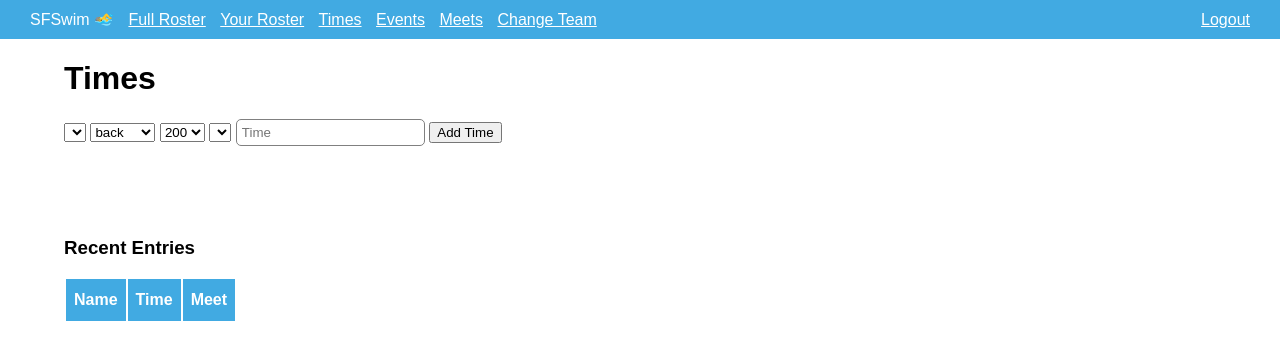
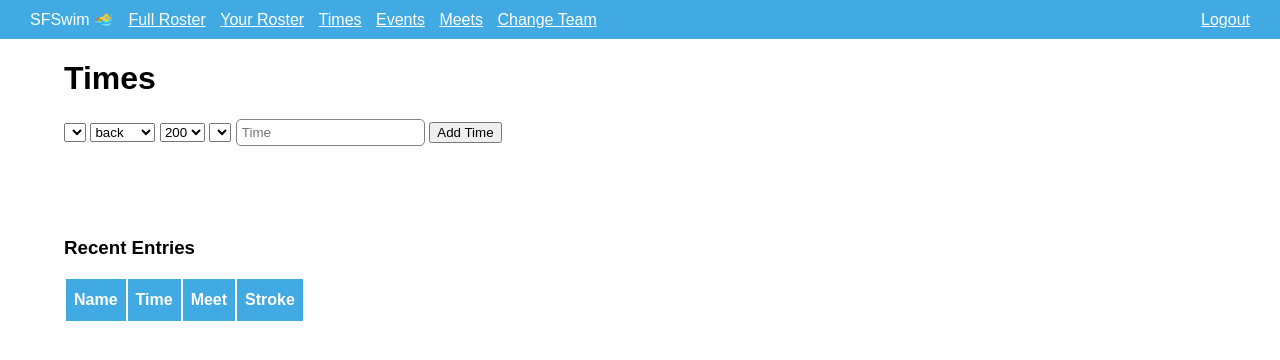
Before and after one commit to sfhacks/SFSwimming, a Flask app: page /times in a window 1280 px wide. Shown: the top 360 px of the page. Run offline with Flask 2, Linux system fonts and the light colour scheme; data that the repository does not hold is empty; parts of the project's set-up code (start-up, migrations or seed data) failed here and were passed over.

Commit message:
Stroke in times table

```diff
--- a/app/templates/times.html
+++ b/app/templates/times.html
@@ -41,6 +41,7 @@
               <th>Name</th>
               <th>Time</th>
               <th>Meet</th>
+              <th>Stroke</th>
          </tr>
 
          {% for t in times %}
@@ -48,6 +49,7 @@
               <td><a href = {{"/player?id="+t.player.id|string+"&stroke="+t.stroke+"&distance="+t.distance|string}}>{{t.player.name}}</a></td>
               <td>{{'%0.2f'| format(t.time)}}</td>
               <td>{{t.meet.name}}</td>
+              <td>{{t.stroke}} {{t.distance|string}}</td>
          </tr>
 
          {% endfor %}
```
